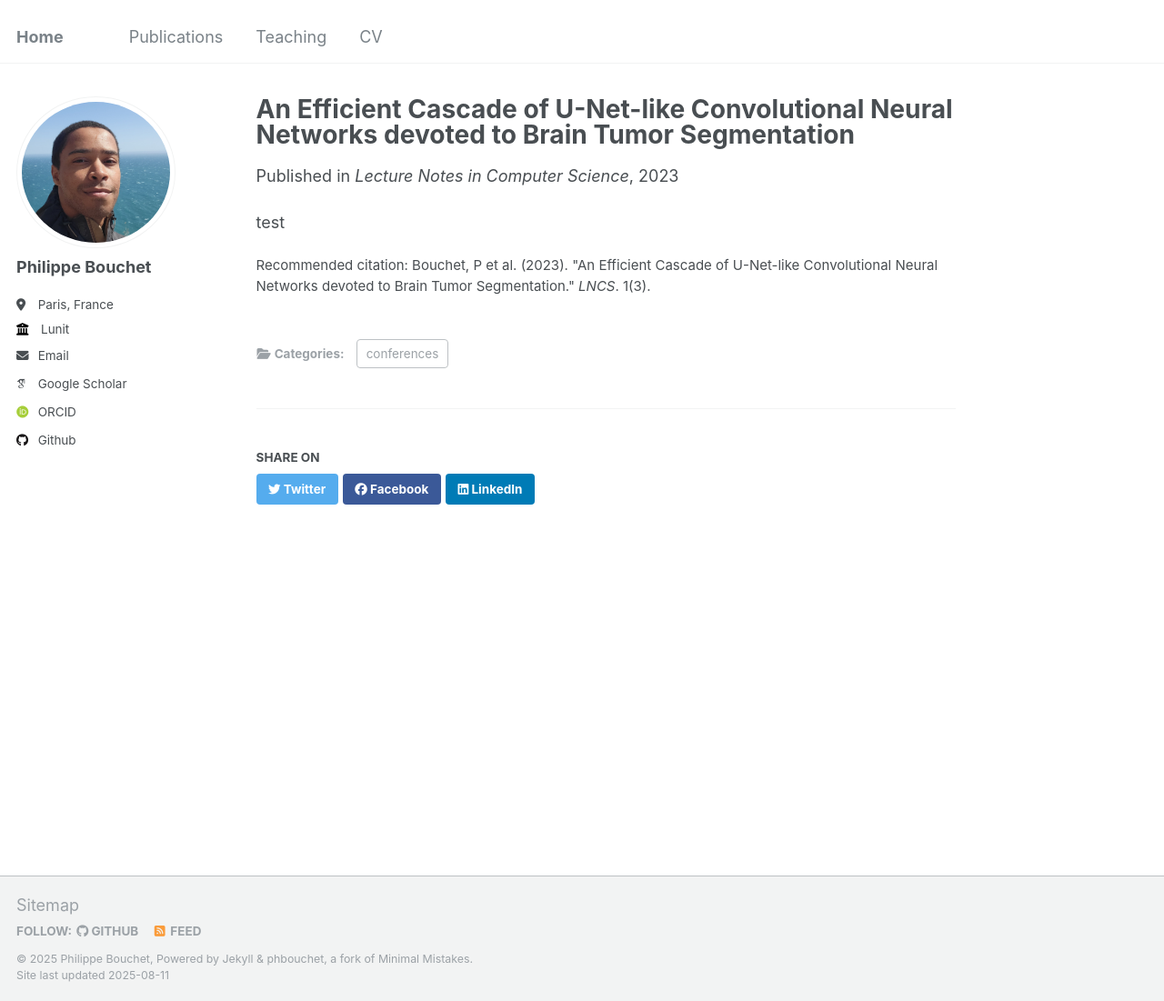
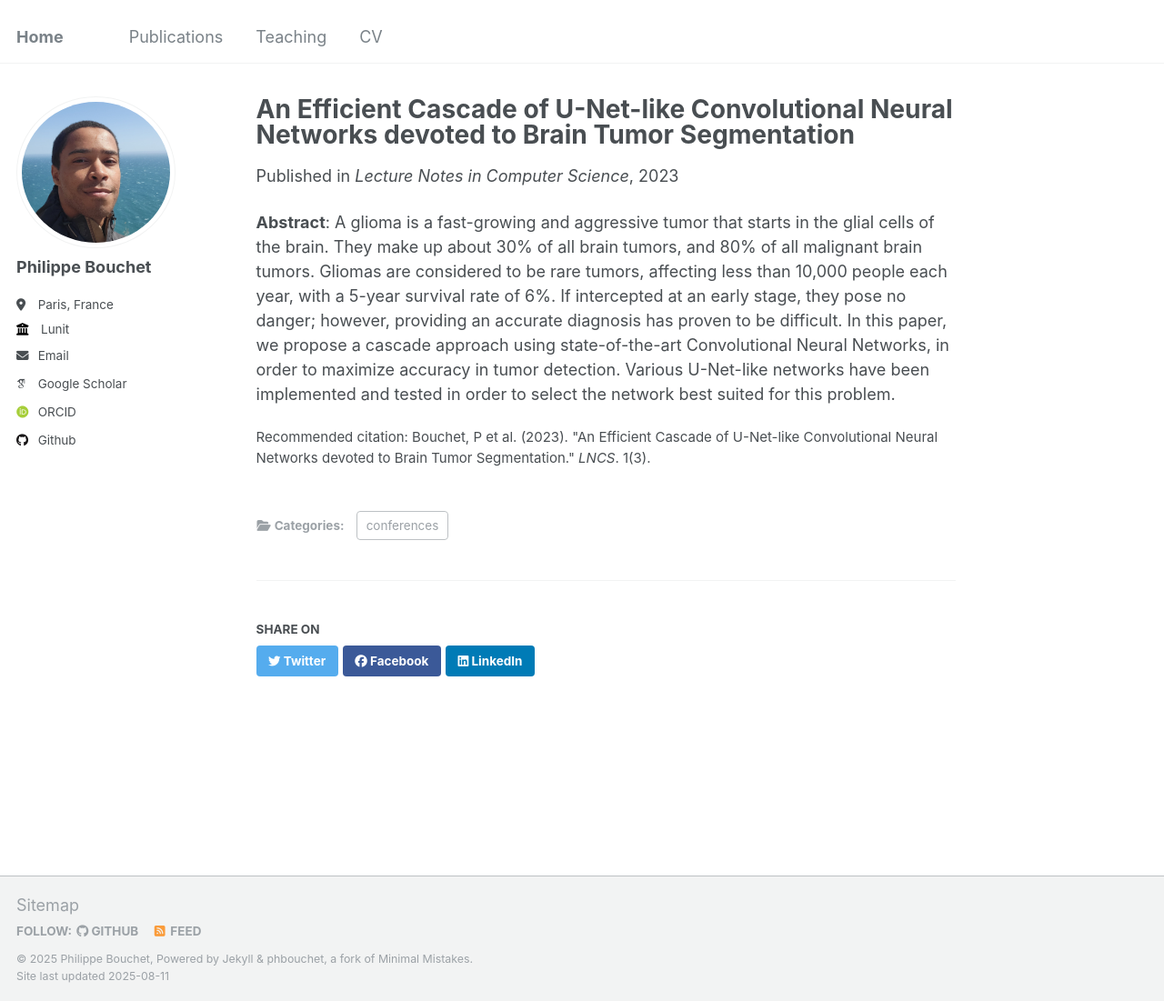
Before and after one commit to phbouchet/phbouchet.github.io, a Jekyll site: the page built from _publications/FirstPaper.md, in a window 1280 px wide and 1101 px high. Shown: the whole window at 91% size. Built offline with Jekyll 4.4.1, drawn with Linux system fonts in a browser that asks for light colours; some web fonts are replaced.

Commit message:
Updated FirstPaper.md

```diff
--- a/_publications/FirstPaper.md
+++ b/_publications/FirstPaper.md
@@ -10,4 +10,4 @@ venue: 'Lecture Notes in Computer Science'
 citation: 'Bouchet, P et al. (2023). &quot;An Efficient Cascade of U-Net-like Convolutional Neural Networks devoted to Brain Tumor Segmentation.&quot; <i>LNCS</i>. 1(3).'
 ---
 
-test
+__Abstract__: A glioma is a fast-growing and aggressive tumor that starts in the glial cells of the brain. They make up about 30% of all brain tumors, and 80% of all malignant brain tumors. Gliomas are considered to be rare tumors, affecting less than 10,000 people each year, with a 5-year survival rate of 6%. If intercepted at an early stage, they pose no danger; however, providing an accurate diagnosis has proven to be difficult. In this paper, we propose a cascade approach using state-of-the-art Convolutional Neural Networks, in order to maximize accuracy in tumor detection. Various U-Net-like networks have been implemented and tested in order to select the network best suited for this problem.
```
